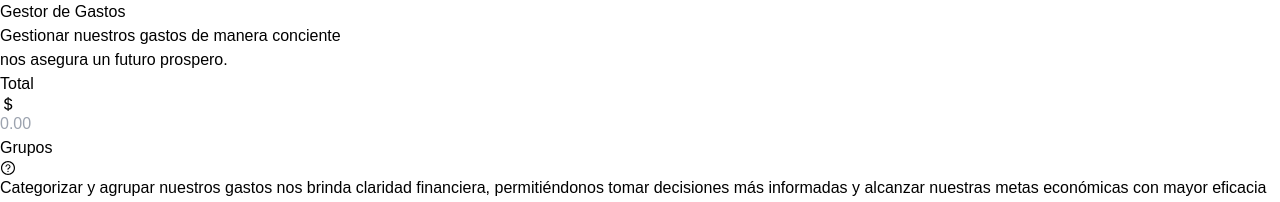
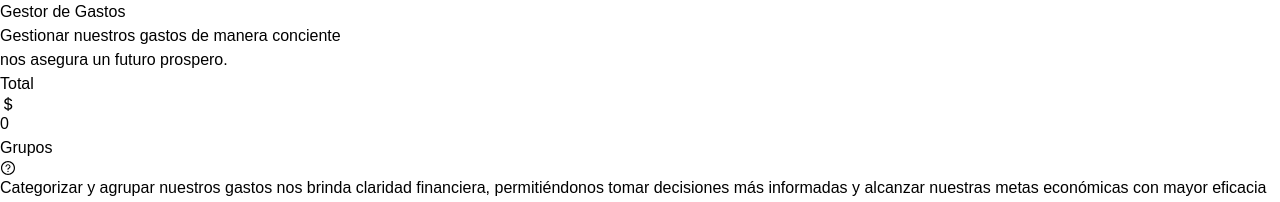
Before and after one commit to Numonu/yogasto, a React (Vite) app: page / in a window 1280 px wide. Shown: the top 202 px of the page. Built offline with nearby package versions, Linux system fonts and the light colour scheme.

Commit message:
feat:import and use store for total in 'Total'

```diff
--- a/src/components/molecules/Total.tsx
+++ b/src/components/molecules/Total.tsx
@@ -1,6 +1,10 @@
 import { BsCurrencyDollar } from "react-icons/bs";
+import useTotal from "../../hooks/useTotal";
 
 export default function Total() {
+
+	const {total , updateTotal} = useTotal((state) => state);
+
 	return (
 		<div className="text-neutral-400 outline-indigo-500 max-w-sm px-2 py-4 flex gap-2 items-center text-3xl outline outline-1 rounded-md">
 			<span className="">
@@ -10,7 +14,9 @@ export default function Total() {
 				className="bg-transparent outline-none min-w-0"
 				type="number"
 				step={0.01}
-                placeholder="0.00"
+				value={total}
+                defaultValue={0}
+				onChange={e => updateTotal(Number(e.target.value))}
 			/>
 		</div>
 	);
```
